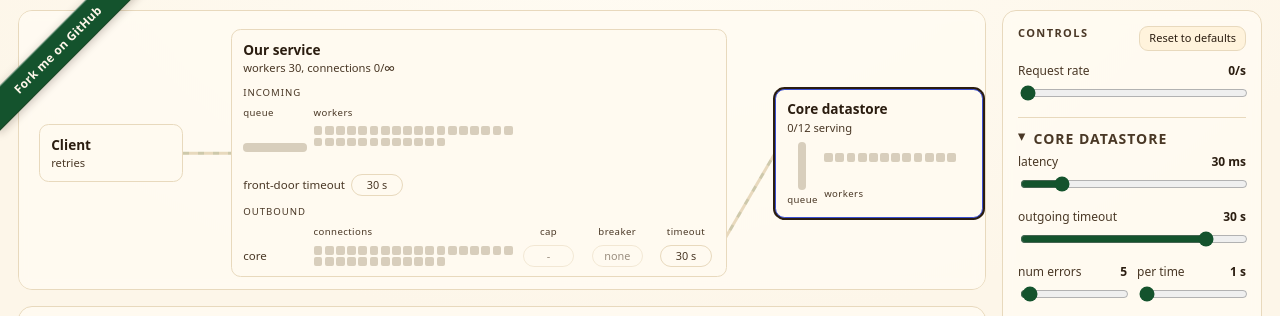
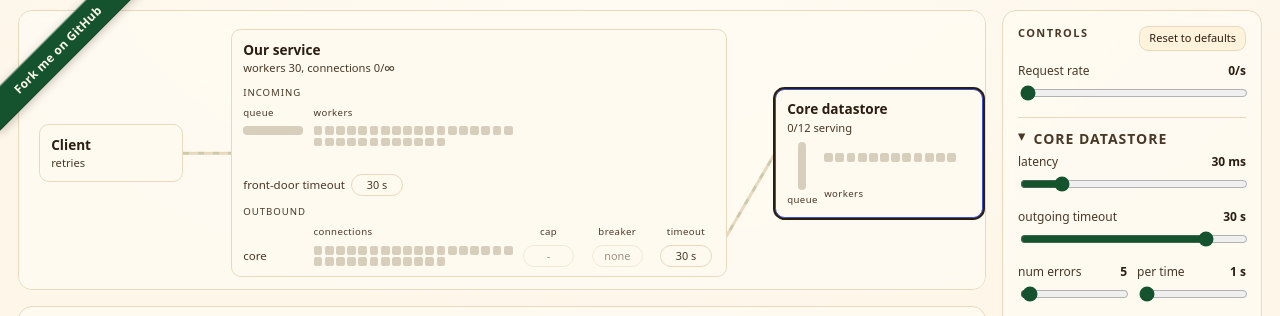
Before and after one commit to vosechu/vosechu.github.io, a Jekyll site: the page autonomous-actions/index.html, which Jekyll copies as it is, in a window 1280 px wide. Shown: the top 316 px of the page. Built offline with Jekyll 4.4.1, drawn with Linux system fonts in a browser that asks for light colours.

Commit message:
style(sim): top-align the incoming queue bar with the worker cells
align-self: start levels the bar with the first cell row instead of
centering it in the taller row, and the bar sheds 0.25rem of its own width
for space before the cells, leaving the column grid (and its alignment with
the outbound rows) untouched.

Co-Authored-By: Claude Fable 5 <noreply@anthropic.com>
Claude-Session: https://claude.ai/code/session_01AKv8sPDdoy5Nfsx5nPdveb

```diff
--- a/autonomous-actions/index.html
+++ b/autonomous-actions/index.html
@@ -202,7 +202,11 @@
     /* Horizontal variant: lies in the 4rem name column of the incoming row
        (filling left to right), so the worker grid beside it starts exactly
        where the outbound connections column starts. */
-    .queue.h { width: 100%; height: 0.55rem; }
+    /* Top-aligned so the bar sits level with the first row of worker cells,
+       and 0.25rem narrower than its column for breathing room before the
+       cells; the column widths stay untouched so the grids keep their exact
+       alignment with the outbound rows. */
+    .queue.h { width: calc(100% - 0.25rem); height: 0.55rem; align-self: start; }
     .queue.h .fill { top: 0; bottom: 0; left: 0; right: auto; width: 0; height: auto; transition: width .2s ease; }
     /* Pills: fixed min-width so a value change never reflows. */
     .pill { display: inline-block; min-width: 3.2rem; text-align: center;
```
